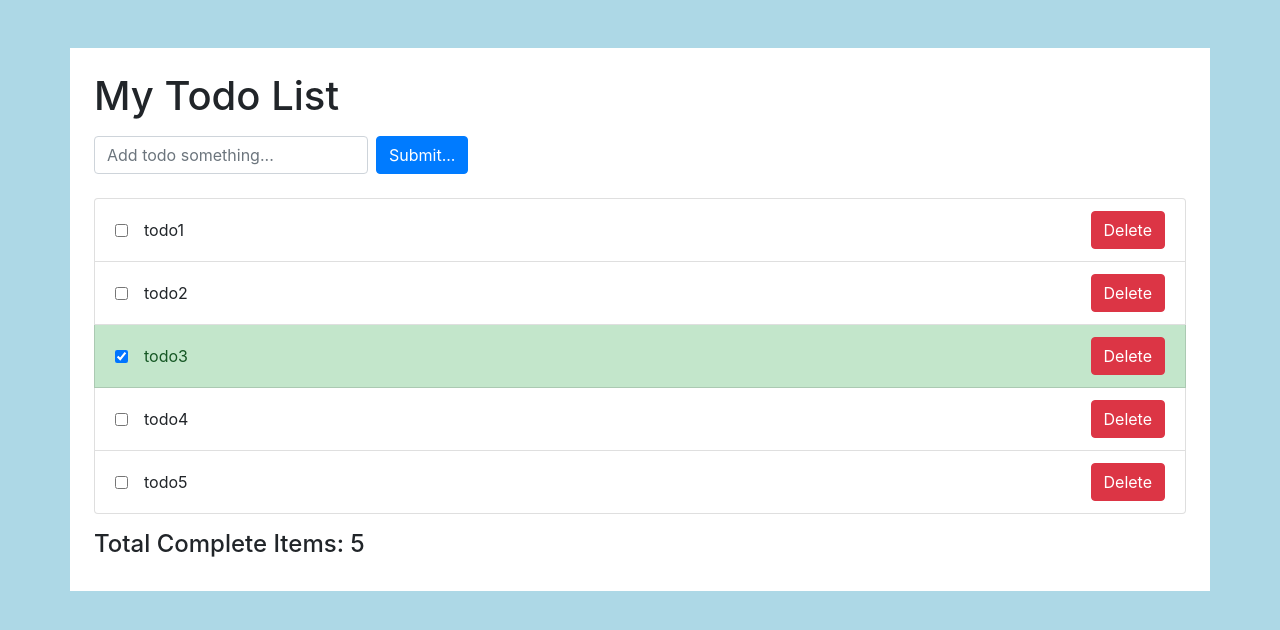
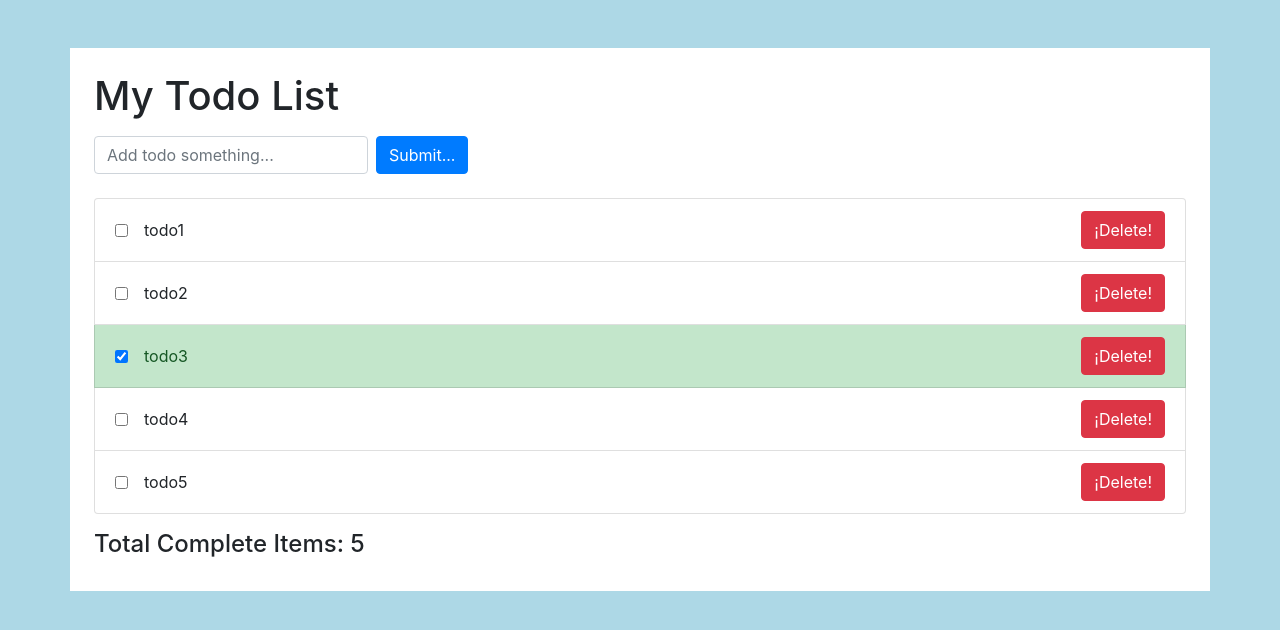
Before and after one commit to alfredomtzg/reduxToDoApp, a React (Create React App) app: page / in a window 1280 px wide. Shown: the top 630 px of the page. Built offline with nearby package versions, Linux system fonts and the light colour scheme.

Commit message:
[Update] button delete

```diff
--- a/src/components/TodoItem.js
+++ b/src/components/TodoItem.js
@@ -8,7 +8,7 @@ const TodoItem = ({ id, title, completed }) => {
 					<input type='checkbox' className='mr-3' checked={completed}></input>
 					{title}
 				</span>
-				<button className='btn btn-danger'>Delete</button>
+				<button className='btn btn-danger'>¡Delete!</button>
 			</div>
 		</li>
 	);
```
